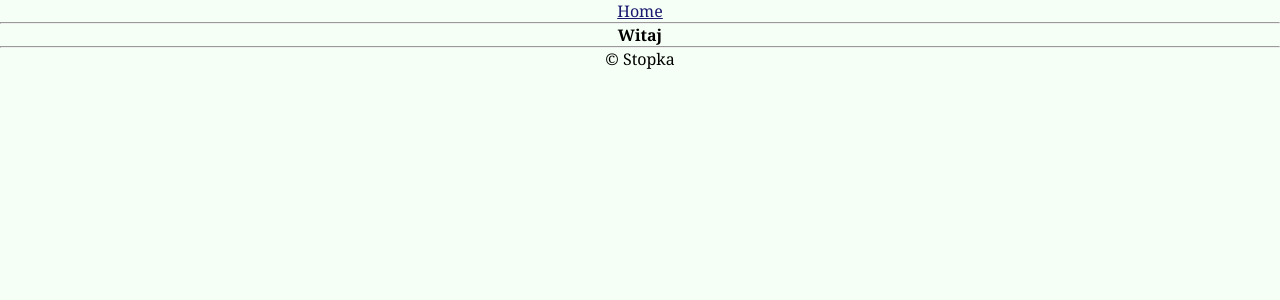
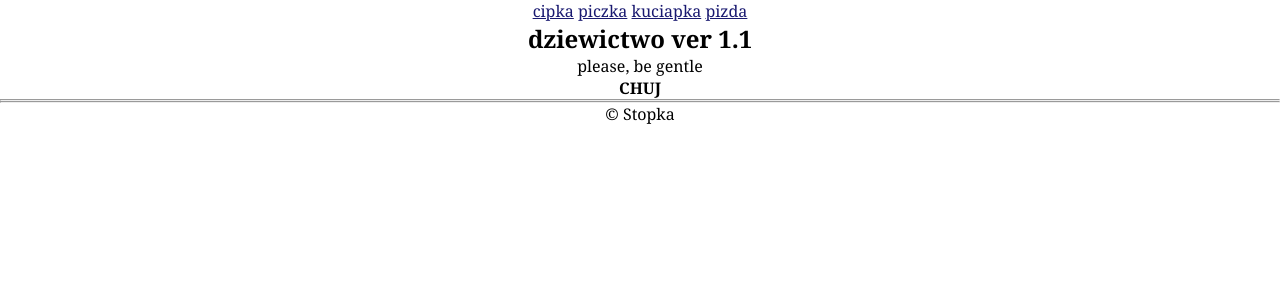
Before and after one commit to ewenement/prezenty, a Python web app: template Templates/ewas_gift_list.html in a window 1280 px wide. Shown: the top 300 px of the page. Run offline with Jinja, Linux system fonts and the light colour scheme; the template is opened without the code that fills it, so the values that code supplies are empty.

Commit message:
pracadomowa1

```diff
--- a/Static/main.css
+++ b/Static/main.css
@@ -4,11 +4,11 @@
 }
 
 body {
-    background-color:#F5FFF5;
+    background-color:#FFFFF;
     text-align: center;
-    font-family: 'Georgia',serif;
+    font-family: 'Cambria',serif;
 }
 
 a:link {color: #191970;}
 a:visited{color: #191970;}
-a:hover{color: #FF4500;}
+a:hover{color: #E61C66;}
--- a/Templates/base.html
+++ b/Templates/base.html
@@ -1,7 +1,7 @@
 <!DOCTYPE html>
 <html lang="en-US">
 <head>
-	<title>Tytuł</title>
+	<title>virginity</title>
 	<meta charset="utf-8">
 	<meta name="viewport" content="width=device-width">
 	<meta name="Keywords" content="Kluczowe">
@@ -10,14 +10,25 @@
 	<link rel="stylesheet" href="/main.css" type="text/css" />
 </head>
 <body>
-	<div class="box">
-		<div class="head">
-			<a href="/">Home</a>
-		</div>
-		<hr>
+	<div id="logo"></div>
+	<div id="menu">
+		<a href="http://127.0.0.1:8095/lista_ewy">cipka</a>
+		<a href="#">piczka</a>
+		<a href="#">kuciapka</a>
+		<a href="#">pizda</a>
+	</div>
+
+	<div id="tresc">
+		<h2>dziewictwo ver 1.1</h2>
+		<p>please, be gentle</p>
 		{% block body %}
 		{% endblock %}
+	</div>
+
+	<div id="stopka">
+		<hr>
 		<hr>
 		<span>© Stopka</span>
 	</div>
+
 </body>
--- a/Templates/ewas_gift_list.html
+++ b/Templates/ewas_gift_list.html
@@ -2,6 +2,6 @@
 
 {% block body %}
 
-<h4>Witaj</h4>
+<h4>CHUJ</h4>
 
 {% endblock %}
```
Also changed, not shown: Templates/banan.html (added, +28 -0 lines).
